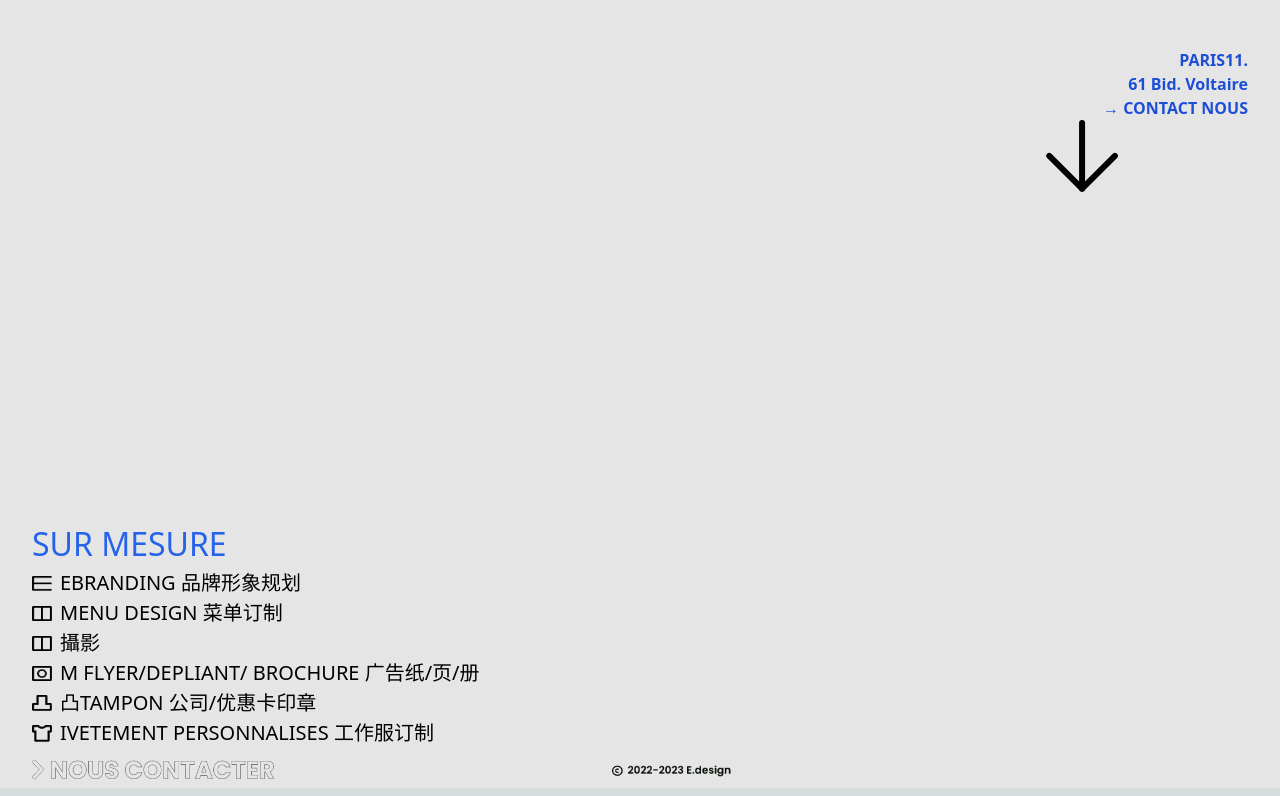
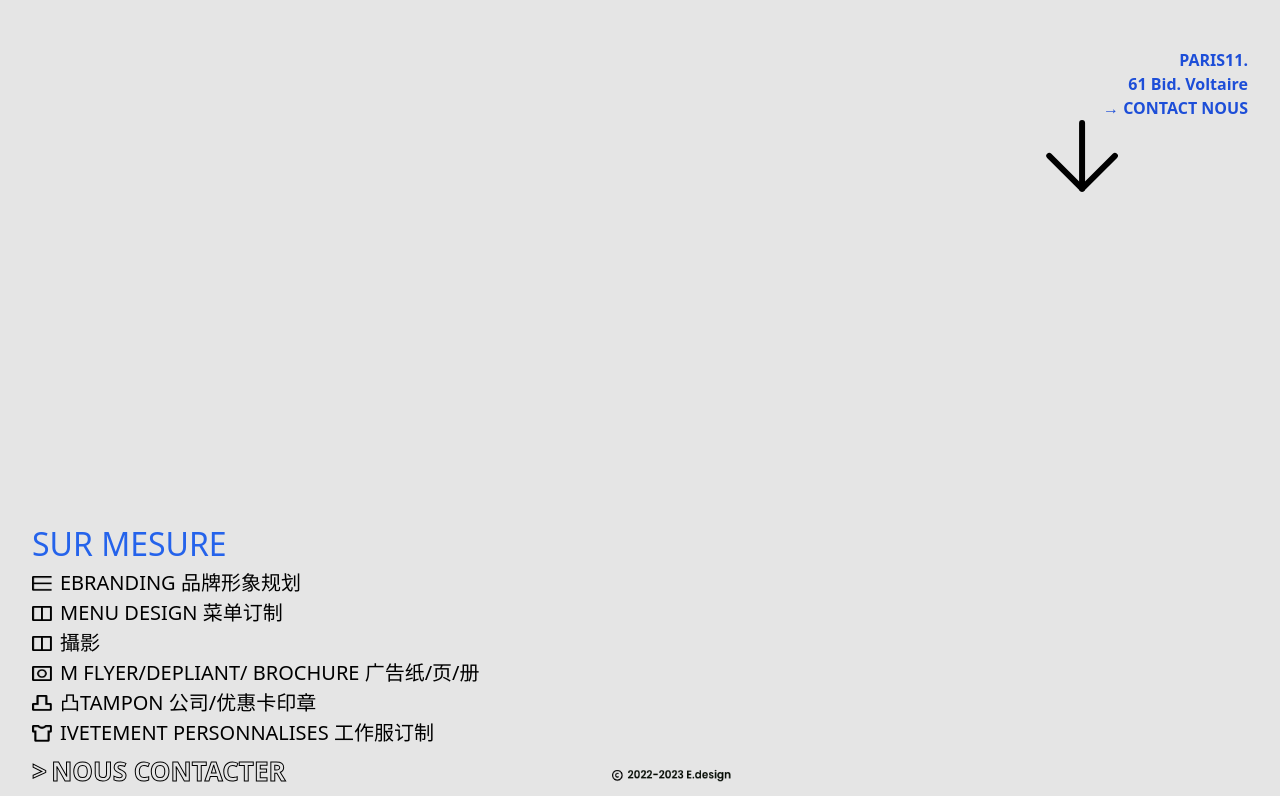
Before and after one commit to zreren/xw-web-3, a Next.js app: page / in a window 1280 px wide. Shown: the part 968-1764 px from the top of the page. Built offline with nearby package versions, Linux system fonts and the light colour scheme.

Commit message:
feat: 调整css样式

```diff
--- a/components/Footer/index.module.css
+++ b/components/Footer/index.module.css
@@ -24,13 +24,11 @@
 }
 
 .retour:hover span:nth-child(1) {
-  /* color: red; */
   animation: moveLeft1Origin .5s;
   left: 2rem;
 }
 
 .retour:hover span:nth-child(2) {
-  /* color: red; */
   animation: moveLeft2Origin .5s;
   left: 0;
 }
@@ -57,7 +55,7 @@
 {
   0%
   {
-    left: 8rem;
+    left: 2rem;
   }
   100%
   {
--- /dev/null
+++ b/src/pages/index.module.css
@@ -0,0 +1,60 @@
+.noscontacter {
+  @apply flex relative items-center text-[18px] md:text-[26px] flex flex-1 mb-[5px];
+  -webkit-text-fill-color: transparent;
+  -webkit-text-stroke-width: 1px;
+  font-weight: 700;
+
+}
+
+.noscontacter:hover {
+  color: rgb(37 99 235);
+  -webkit-text-fill-color: rgb(37 99 235);
+}
+
+ .noscontacter span:nth-child(1) {
+  margin-right: 2px;
+  position: absolute;
+  left: 0px;
+  transition: all .2s;
+}
+
+
+.noscontacter span:nth-child(2) {
+  position: absolute;
+  left: 1.2rem;
+  transition: all .2s;
+}
+
+.noscontacter:hover span:nth-child(1) {
+  animation: moveLeft1Origin .2s;
+  left: 15rem;
+}
+
+.noscontacter:hover span:nth-child(2) {
+  animation: moveLeft2Origin .2s;
+  left: 0;
+}
+
+@keyframes moveLeft1Origin
+{
+  0%
+  {
+    left: 0;
+  }
+  100%
+  {
+    left: 15rem;
+  }
+}
+
+@keyframes moveLeft2Origin
+{
+  0%
+  {
+    left: 1rem;
+  }
+  100%
+  {
+    left: 0px;
+  }
+}
--- a/src/pages/index.tsx
+++ b/src/pages/index.tsx
@@ -13,7 +13,8 @@ import iconarrowdown from '@/public/images/home/Iconarrowdown.png'
 import Link from 'next/link'
 import { useEffect, useState, useCallback, useRef } from 'react'
 import cs from 'classnames'
-
+import { AiOutlineRight } from 'react-icons/ai'
+import styles from './index.module.css';
 
 
 // Home
@@ -42,12 +43,13 @@ function Home() {
     }
   }, [])
 
+  const str = '>'
 
   return (
        <div className='w-full h-full min-h-screen bg-neutral-200'>
         {/* nav */}
         <nav className={cs(
-          'w-full flex flex-row items-center justify-between px-12 py-4 bg-neutral-200 backdrop-opacity-100 transition-all duration-300 ease-linear',
+          'w-full flex flex-row mix-blend-multiply items-center justify-between px-12 py-4 bg-neutral-200 backdrop-opacity-100 transition-all duration-300 ease-linear',
           visible ? {
             fixed: true,
             zIndex: 1000,
@@ -95,7 +97,7 @@ function Home() {
                 SUR MESURE</div>
               <Link className='flex flex-row items-center hover:text-blue-600 md:text-[20px] text-[16px]' href={''}>
                 <span className='mr-2 font-semibold'>
-                  <Image className='md:w-[20px] w-[16px]' src={branding} alt="" />
+                  <Image className='md:w-[20px] w-[16px] bg-blend-lighten' src={branding} alt="" />
                 </span>
                 <span>
                   EBRANDING 品牌形象规划
@@ -146,7 +148,12 @@ function Home() {
                  {/* footer 区域 */}
                 <div className='flex justify-center w-screen flex-row flex-wrap items-center mt-1 cursor-pointer'>
                   <div className='flex-1'>
-                    <Image width={250} src={noscontacter} alt="" />
+                    {/* <Image width={250} src={noscontacter} alt="" /> */}
+                    <Link href="/" className={styles.noscontacter}>
+                      <span className='absolute'>{str}</span>
+                      <span className='absolute'>NOUS CONTACTER</span>
+                      <span className='opacity-0'>11</span>
+                    </Link>
                   </div>
                   <div className='flex justify-center flex-1'>
                   <Image height={15} width={120} src={copyright} alt="" />
```
